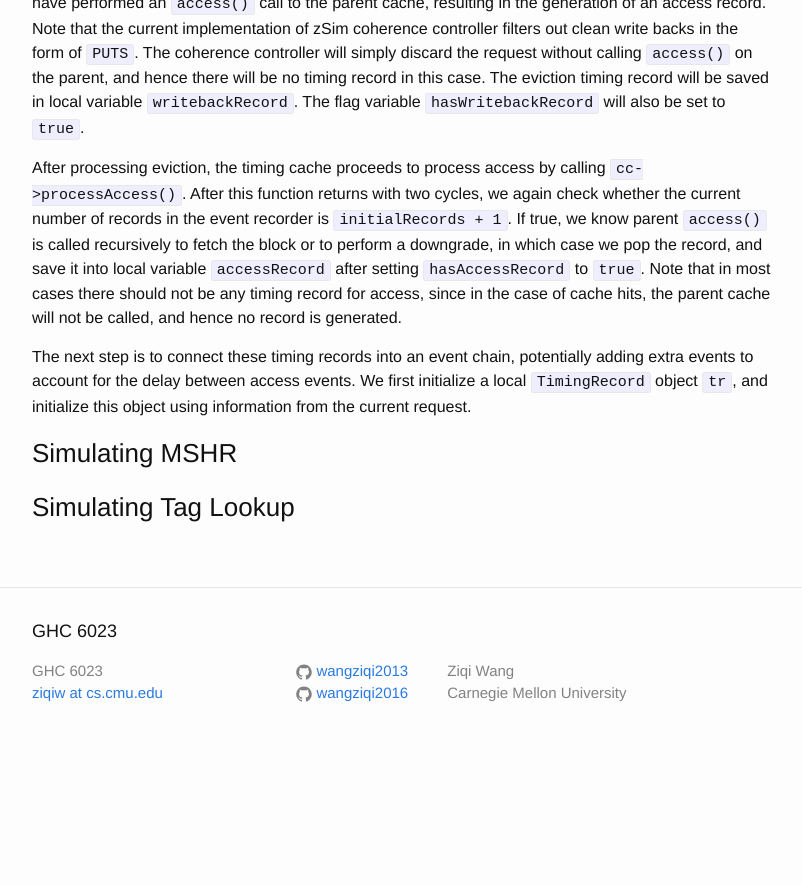
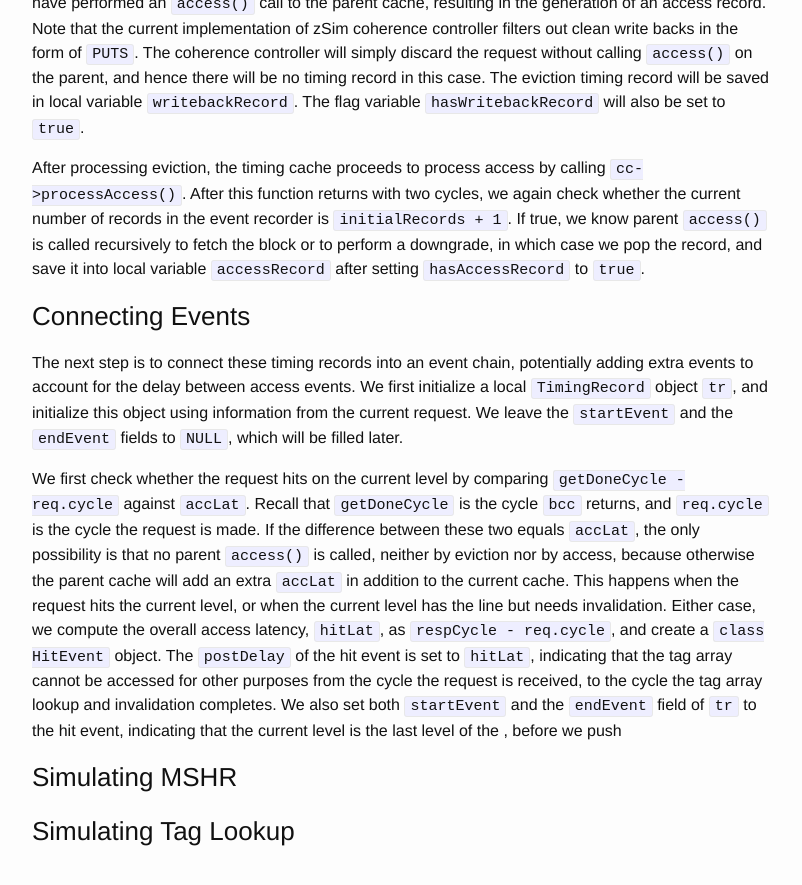
Before and after one commit to wangziqi2013/wangziqi2013.github.io, a Jekyll site: the page built from _posts/2019-01-22-understand-zsim-contention-sim.markdown, in a window 1280 px wide and 900 px high, scrolled down 10640 px. Shown: the top 885 px of the window, without its empty margins (238-1040 px from the left). Built offline with Jekyll 4.4.1, drawn with Linux system fonts in a browser that asks for light colours; before the commit the page ends 11405 px from its top, so only the background shows below that.

Commit message:
Small change

```diff
--- a/_posts/2019-01-22-understand-zsim-contention-sim.markdown
+++ b/_posts/2019-01-22-understand-zsim-contention-sim.markdown
@@ -390,12 +390,25 @@ After processing eviction, the timing cache proceeds to process access by callin
 this function returns with two cycles, we again check whether the current number of records in the event recorder
 is `initialRecords + 1`. If true, we know parent `access()` is called recursively to fetch the block or to perform
 a downgrade, in which case we pop the record, and save it into local variable `accessRecord` after setting `hasAccessRecord`
-to `true`. Note that in most cases there should not be any timing record for access, since in the case of cache hits,
-the parent cache will not be called, and hence no record is generated.
+to `true`.
+
+### Connecting Events
 
 The next step is to connect these timing records into an event chain, potentially adding extra events to account
 for the delay between access events. We first initialize a local `TimingRecord` object `tr`, and initialize this object
-using information from the current request.
+using information from the current request. We leave the `startEvent` and the `endEvent` fields to `NULL`, which will
+be filled later.
+
+We first check whether the request hits on the current level by comparing `getDoneCycle - req.cycle` against `accLat`.
+Recall that `getDoneCycle` is the cycle `bcc` returns, and `req.cycle` is the cycle the request is made. If the difference
+between these two equals `accLat`, the only possibility is that no parent `access()` is called, neither by eviction
+nor by access, because otherwise the parent cache will add an extra `accLat` in addition to the current cache. This
+happens when the request hits the current level, or when the current level has the line but needs invalidation. Either
+case, we compute the overall access latency, `hitLat`, as `respCycle - req.cycle`, and create a `class HitEvent` object.
+The `postDelay` of the hit event is set to `hitLat`, indicating that the tag array cannot be accessed for other purposes
+from the cycle the request is received, to the cycle the tag array lookup and invalidation completes. We also set both
+`startEvent` and the `endEvent` field of `tr` to the hit event, indicating that the current level is the last level
+of the , before we push
 
 ### Simulating MSHR
 
```
